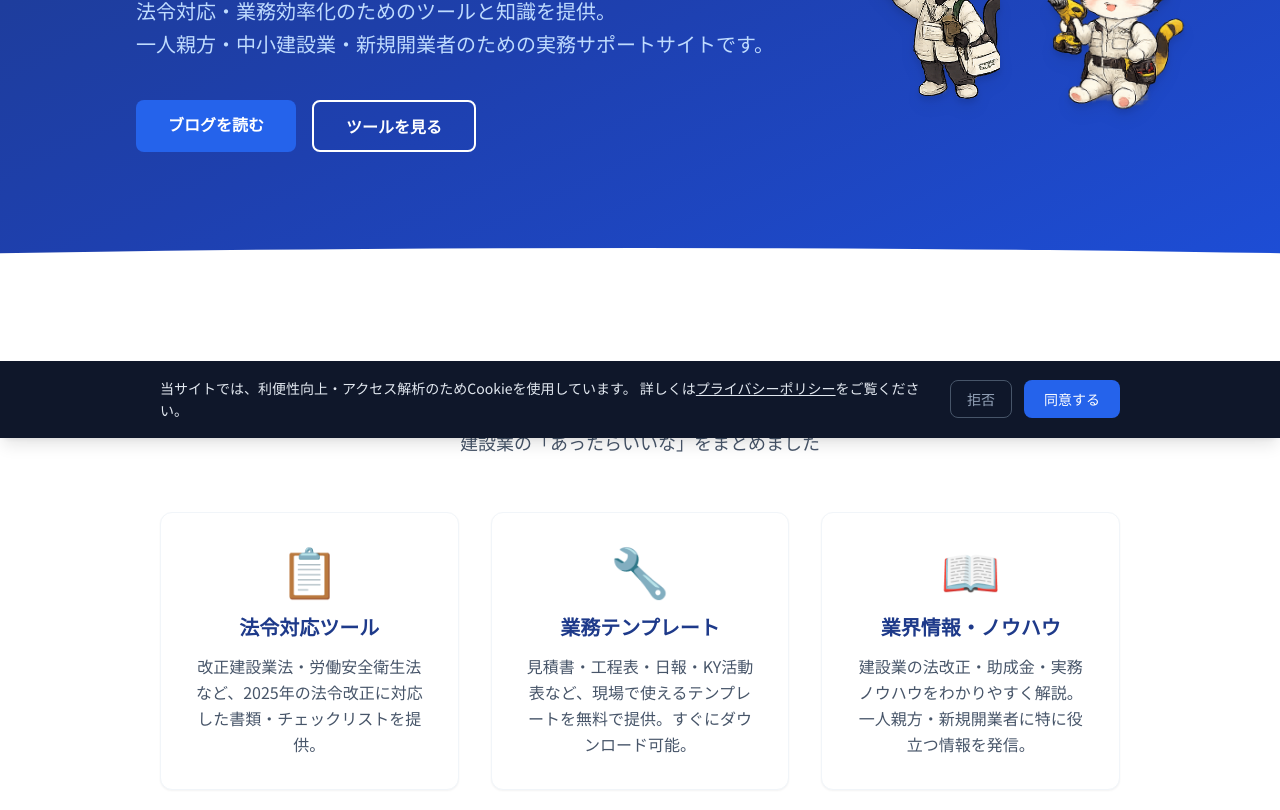
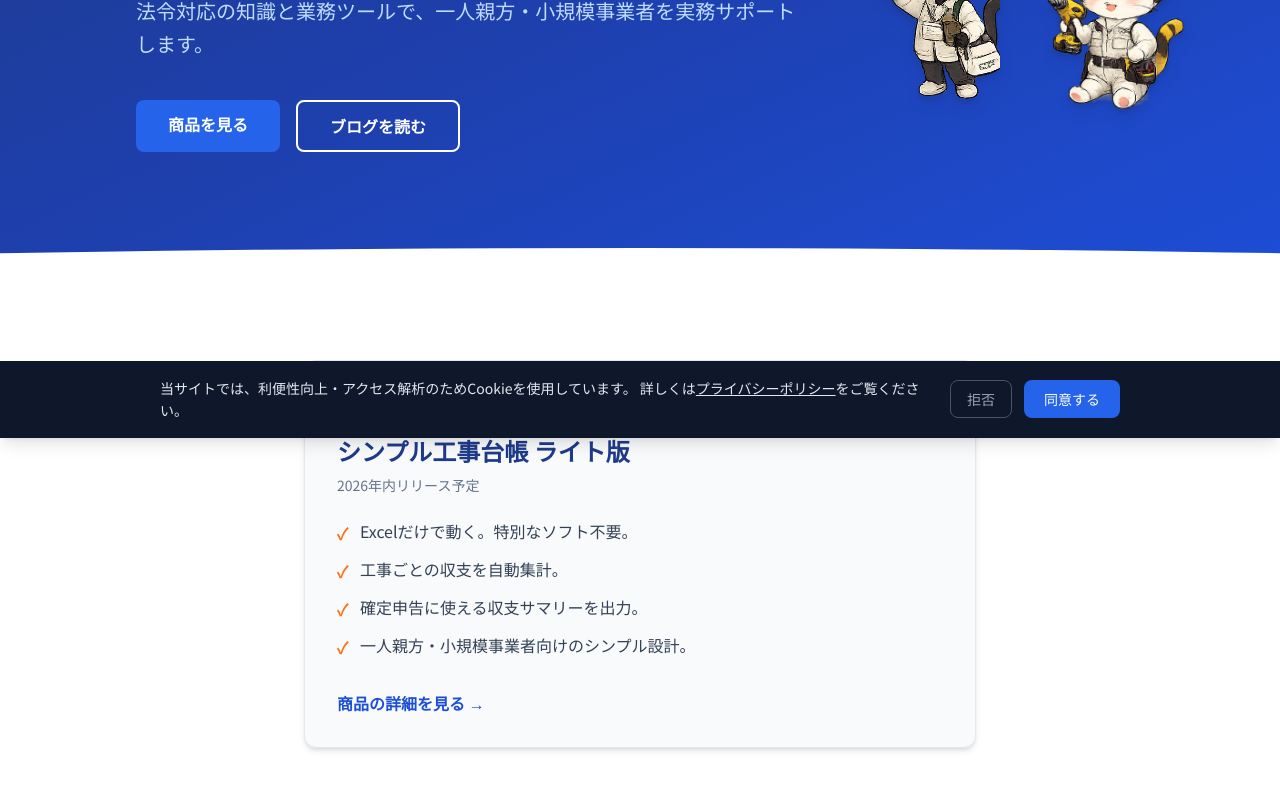
Before and after one commit to nodeyakabe/kensetsu-tools, an Astro site: page / in a window 1280 px wide. Shown: the part 362-1172 px from the top of the page. Built offline with nearby package versions, Linux system fonts and the light colour scheme; Astro itself is replaced by a stand-in of ours.

Commit message:
feat: Phase1 HP改修 - Coming Soonセクション追加・セリフ・テキスト調整
- ヒーロー直後にComing Soonセクション新設（シンプル工事台帳ライト版）
- キャラクターセリフから「にゃ」を削除しですます調に変更
- Heroサブテキスト・ボタン順序変更（商品を見る→ブログを読む）
- 業務テンプレートカード文言を「順次提供予定」に変更

Co-Authored-By: Claude Sonnet 4.6 <noreply@anthropic.com>

```diff
--- a/src/pages/index.astro
+++ b/src/pages/index.astro
@@ -16,7 +16,7 @@ const features = [
   {
     icon: '🔧',
     title: '業務テンプレート',
-    desc: '見積書・工程表・日報・KY活動表など、現場で使えるテンプレートを無料で提供。すぐにダウンロード可能。',
+    desc: '見積書・工程表・日報・KY活動表など、現場で使えるテンプレートを順次提供予定です。',
   },
   {
     icon: '📖',
@@ -66,13 +66,12 @@ const websiteSchema = JSON.stringify({
             <span class="text-accent-400">もっとシンプルに。</span>
           </h1>
           <p class="text-primary-200 text-xl leading-relaxed mb-10 max-w-2xl">
-            法令対応・業務効率化のためのツールと知識を提供。<br>
-            一人親方・中小建設業・新規開業者のための実務サポートサイトです。
+            法令対応の知識と業務ツールで、一人親方・小規模事業者を実務サポートします。
           </p>
           <div class="flex flex-col sm:flex-row gap-4">
-            <a href="/blog/" class="btn-primary text-center">ブログを読む</a>
-            <a href="/products/" class="inline-block border-2 border-white hover:bg-white text-white hover:text-primary-800 font-bold py-3 px-8 rounded-lg transition-colors duration-200 text-center">
-              ツールを見る
+            <a href="/products/" class="btn-primary text-center">商品を見る</a>
+            <a href="/blog/" class="inline-block border-2 border-white hover:bg-white text-white hover:text-primary-800 font-bold py-3 px-8 rounded-lg transition-colors duration-200 text-center">
+              ブログを読む
             </a>
           </div>
         </div>
@@ -83,7 +82,7 @@ const websiteSchema = JSON.stringify({
           <!-- クロエ（左） -->
           <div class="flex flex-col items-center gap-2 self-end">
             <div class="relative bg-white text-primary-900 text-xs font-bold rounded-2xl rounded-bl-none px-4 py-2 shadow-lg max-w-[150px] text-center leading-snug">
-              複雑な作業は<br>不要だにゃ！
+              複雑な作業は、不要です。
               <span class="absolute -bottom-2 left-4 w-3 h-3 bg-white rotate-45"></span>
             </div>
             <img
@@ -98,7 +97,7 @@ const websiteSchema = JSON.stringify({
           <!-- ミケル（右・メイン） -->
           <div class="flex flex-col items-center gap-2 self-end">
             <div class="relative bg-accent-400 text-primary-900 text-xs font-bold rounded-2xl rounded-br-none px-4 py-2 shadow-lg max-w-[160px] text-center leading-snug">
-              良い工具で仕事は<br>もっとはかどるにゃ！
+              いいツールで、仕事はもっとはかどります。
               <span class="absolute -bottom-2 right-4 w-3 h-3 bg-accent-400 rotate-45"></span>
             </div>
             <img
@@ -114,6 +113,35 @@ const websiteSchema = JSON.stringify({
       </div>
     </div>
     <div class="h-12 bg-white" style="clip-path: ellipse(110% 100% at 50% 100%)"></div>
+  </section>
+
+  <!-- Coming Soon -->
+  <section class="py-16 bg-white">
+    <div class="container-base">
+      <div class="max-w-2xl mx-auto rounded-xl p-8 shadow-md" style="background:#F8FAFC; border:1px solid #E2E8F0;">
+        <div class="mb-4">
+          <span class="inline-block bg-accent-500 text-white text-xs font-bold px-3 py-1 rounded-full uppercase tracking-wider">近日リリース</span>
+        </div>
+        <h2 class="text-2xl font-bold text-primary-900 mb-2">シンプル工事台帳 ライト版</h2>
+        <p class="text-slate-500 text-sm mb-6">2026年内リリース予定</p>
+        <ul class="space-y-3 mb-8">
+          {[
+            'Excelだけで動く。特別なソフト不要。',
+            '工事ごとの収支を自動集計。',
+            '確定申告に使える収支サマリーを出力。',
+            '一人親方・小規模事業者向けのシンプル設計。',
+          ].map(item => (
+            <li class="flex items-start gap-3">
+              <span class="text-accent-500 font-bold mt-0.5">✓</span>
+              <span class="text-slate-700">{item}</span>
+            </li>
+          ))}
+        </ul>
+        <a href="/products/koji-daicho/" class="inline-block text-primary-700 hover:text-primary-900 font-bold transition-colors">
+          商品の詳細を見る →
+        </a>
+      </div>
+    </div>
   </section>
 
   <!-- Features -->
```
